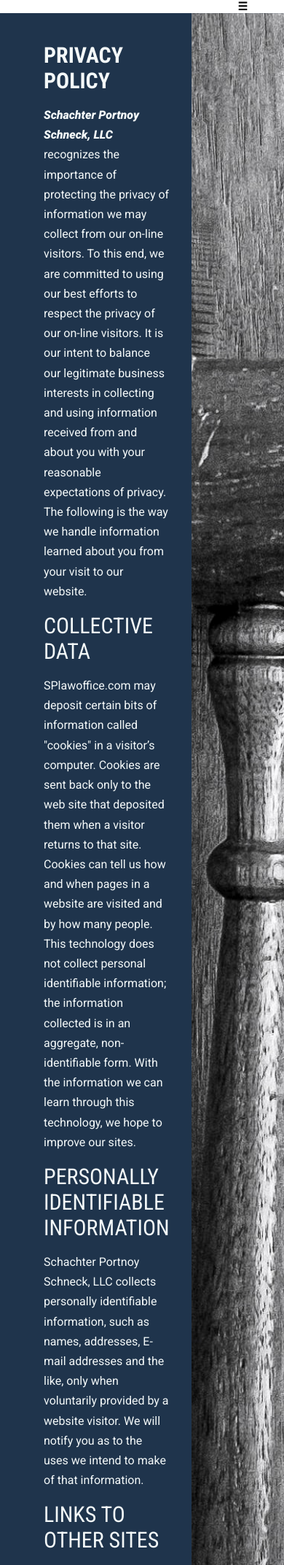
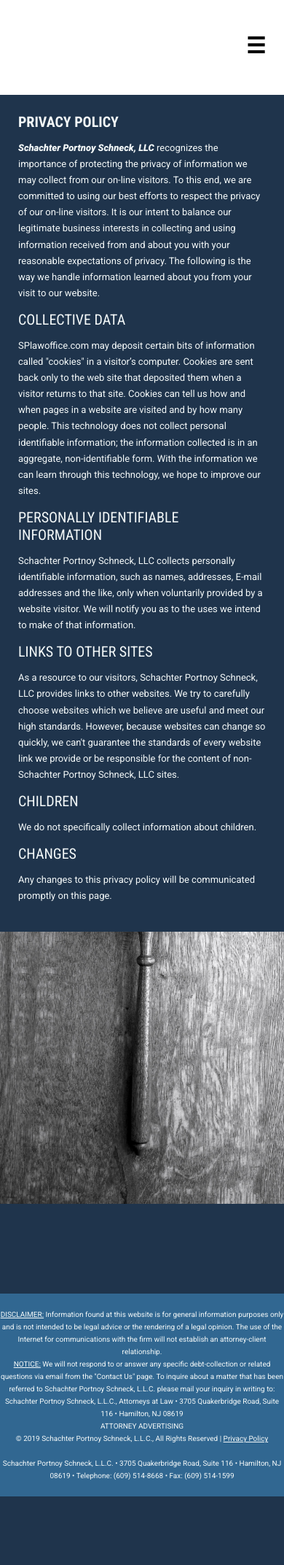
Before and after one commit to jessrichards1/jessrichards1.github.io, a PHP site: page /privacy.html in a window 390 px wide. Shown: the top 2145 px of the page at 73% size. After the commit the page ends 2051 px from the top, so only its background shows below. Run offline with PHP 8.4, Linux system fonts and the light colour scheme.

Commit message:
Update privacy.css

```diff
--- a/privacy.css
+++ b/privacy.css
@@ -24,7 +24,7 @@
 	width: 13%;
 	float: left;
 	margin-left: 60px;
-	margin-top: -20px;
+	margin-top: 25px;
 }
 
 .desktopnav{
@@ -234,13 +234,14 @@
 	text-decoration: underline;
 }
 
+
 .mobile{
   position:fixed;
   top:0px;
   width:100vw;
   height:100vh;
   z-index:10;
-  background-color:rgb(100,100,100);
+  background-color:#1F344C;
 	display: none;
 
 }
@@ -249,33 +250,451 @@
 	display: none;
 }
 
+.mobileExit{
+	font-family: 'Roboto', sans-serif;
+	font-weight: 300;
+	font-size: 30px;
+	text-align: center;
+padding:25px;
+background-color: #F4F9F9;
+margin: auto;
+display: block;
+color:#1F344C;
+}
+
+nav.mobile ul li{
+	font-family: 'Roboto Condensed', sans-serif;
+	font-weight: 700;
+  font-size: 30px;
+	text-align: center;
+	display: block;
+	padding-top: 20px;
+	margin-right: 20px;
+	color:#F4F9F9;
+}
+
+nav.mobile ul li a{
+	font-family: 'Roboto Condensed', sans-serif;
+	font-weight: 700;
+  font-size: 30px;
+	text-align: center;
+	display: block;
+	padding-top: 20px;
+	margin-right: 20px;
+	color:#F4F9F9;
+	text-decoration: none;
+}
+
+nav.mobile ul li a:hover{
+	font-family: 'Roboto Condensed', sans-serif;
+	font-weight: 700;
+  font-size: 30px;
+	text-align: center;
+	display: block;
+	padding-top: 20px;
+	margin-right: 20px;
+	color:#00B9D5;
+	text-decoration: none;
+}
 
 
-@media only screen and (max-width: 568px) {
+@media screen and (max-width: 1400px) {
 
-#title{
-	font-size: 30px;
-	text-align:left;
-	margin-left: 50px;
+.desktopnav{
+	font-size: 14px;
 }
-#bodycopy
-{
-	font-size: 16px;
+li{
+line-height: 2em;
+}
+}
+
+@media screen and (max-width: 1300px) {
+
+.desktopnav{
+	font-size: 14px;
+}
+li{
+line-height: 2em;
+}
+}
+
+
+@media screen and (max-width: 1200px) {
+
+.desktopnav{
+	margin: auto;
+	padding-top: 20px;
+	padding-bottom: 20px;
+	text-align: center;
+	font-size: 14px;
+	display: inline-block;
+	float: center;
+}
+
+li{
+	margin: auto;
+	float: center;
+	padding-right: 25px;
+	padding-left: 25px;
+	margin: auto;
 	line-height: 2em;
-	margin-left: 50px;
-	margin-right: 50px;
 }
+
+#logo{
+	float: center;
+	margin-left:500px;
+	display: block;
+	width: 15%;
+}
+}
+
+
+@media screen and (max-width: 1100px) {
+
+.desktopnav{
+	margin: auto;
+	padding-top: 20px;
+	padding-bottom: 20px;
+	text-align: center;
+	font-size: 13px;
+	display: inline-block;
+}
+
+li{
+	padding-right: 20px;
+	padding-left: 20px;
+	margin: auto;
+	line-height: 2em;
+}
+
+#logo{
+	float: center;
+	margin-left:450px;
+	display: block;
+	width: 15%;
+}
+}
+
+
+@media screen and (max-width: 1000px) {
+
+.desktopnav{
+	margin: auto;
+	padding-top: 20px;
+	padding-bottom: 20px;
+	text-align: center;
+	font-size: 13px;
+	display: inline-block;
+}
+
+li{
+	padding-right: 15px;
+	padding-left: 15px;
+	margin: auto;
+}
+
+#logo{
+	float: center;
+	margin-left:400px;
+	display: block;
+	width: 15%;
+}
+}
+
+@media screen and (max-width: 900px) {
+
+.desktopnav{
+	margin: auto;
+	padding-top: 20px;
+	padding-bottom: 20px;
+	text-align: center;
+	font-size: 12px;
+	display: inline-block;
+}
+
+li{
+	padding-right: 10px;
+	padding-left: 10px;
+	margin: auto;
+}
+
+#logo{
+	float: center;
+	margin-left:360px;
+	display: block;
+	width: 15%;
+}
+}
+
+
+@media screen and (max-width: 800px) {
+	.row {
+		display: block;
+	}
+
+	.column {
+	 display: block;
+	}
+
+	#image{
+		margin-top: 200PX;
+		margin-bottom: -400px;
+		bottom: 0px;
+		position: relative;
+		width: 100%;
+	}
+
+.blue-column span{
+	display: none;
+}
+
 .desktopnav{
 	display: none;
 }
 
 .mobileMenuButton{
-	font-family: 'Montserrat';
+	font-family: 'Roboto', sans-serif;
 	font-weight: 900;
-  font-size: 15px;
+  font-size: 30px;
 	text-align: right;
 	margin-right: 50px;
+	margin-top: 50px;
+	margin-bottom: 55px;
 	display: block;
 }
 
+#logo{
+	float: left;
+	margin-left: 60px;
+
+	margin-top: -18px;
+	width: 22%;
+
+
 }
+
+}
+
+
+
+
+@media screen and (max-width: 700px) {
+
+
+	#image{
+		margin-top: 200PX;
+		margin-bottom: -400px;
+		bottom: 0px;
+		position: relative;
+		width: 100%;
+	}
+
+
+
+.mobileMenuButton{
+	font-family: 'Roboto', sans-serif;
+	font-weight: 900;
+  font-size: 30px;
+	text-align: right;
+	margin-right: 50px;
+	margin-top: 45px;
+	margin-bottom: 50px;
+	display: block;
+}
+
+#logo{
+	padding-top: 4px;
+	width: 22%;
+
+}
+
+}
+
+
+
+@media screen and (max-width: 600px) {
+
+	#image{
+		margin-top: 150PX;
+		margin-bottom: -300px;
+		bottom: 0px;
+		position: relative;
+		width: 100%;
+	}
+
+
+
+#logo{
+	padding-top: 4px;
+	width: 27%;
+
+}
+
+}
+
+@media screen and (max-width: 500px) {
+
+	#image{
+		margin-top: 100PX;
+		margin-bottom: -250px;
+		bottom: 0px;
+		position: relative;
+		width: 100%;
+	}
+
+
+
+#logo{
+	padding-top: 4px;
+	width: 34%;
+	margin-left:40px;
+
+}
+nav.mobile ul li a{
+  font-size: 20px;
+}
+
+nav.mobile ul li a:hover{
+  font-size: 20px;
+}
+
+.mobileExit{
+	font-size: 20px;
+}
+
+.orange-column {
+	padding:40px;
+}
+.orange-column2 {
+	padding:40px;
+}
+
+}
+
+@media screen and (max-width: 425px) {
+
+	#introText{
+		font-size: 13px;
+	}
+	#introText2{
+		font-size: 13px;
+	}
+	.textColumn1 {
+font-size: 13px;
+	}
+	.textColumn2 {
+font-size: 13px;
+	}
+
+	h3 {
+		font-size: 20px;
+	}
+	h2 {
+		font-size: 20px;
+	}
+
+	#image{
+		margin-top: 100PX;
+		margin-bottom: -150px;
+		bottom: 0px;
+		position: relative;
+		width: 100%;
+	}
+
+
+
+#logo{
+	margin-bottom: 5px;
+	width: 40%;
+	margin-left:25px;
+
+}
+nav.mobile ul li a{
+  font-size: 20px;
+}
+
+nav.mobile ul li a:hover{
+  font-size: 20px;
+}
+.mobileMenuButton{
+	margin-right: 25px;
+}
+
+.mobileExit{
+	font-size: 20px;
+}
+
+.orange-column {
+	padding:25px;
+}
+.orange-column2 {
+	padding:25px;
+}
+
+}
+@media screen and (max-width: 375px) {
+
+
+#logo{
+	padding-top: px;
+	width: 40%;
+	margin-left:25px;
+
+}
+nav.mobile ul li a{
+  font-size: 20px;
+}
+
+nav.mobile ul li a:hover{
+  font-size: 20px;
+}
+.mobileMenuButton{
+	margin-right: 25px;
+}
+
+.mobileExit{
+	font-size: 20px;
+}
+
+.orange-column {
+	padding:25px;
+}
+.orange-column2 {
+	padding:25px;
+}
+
+}
+
+@media screen and (max-width: 320px) {
+
+
+
+#logo{
+	padding-top: px;
+	width: 50%;
+	margin-left:25px;
+
+}
+nav.mobile ul li a{
+  font-size: 15px;
+}
+
+nav.mobile ul li a:hover{
+  font-size: 15px;
+}
+.mobileMenuButton{
+	margin-right: 25px;
+}
+
+.mobileExit{
+	font-size: 15px;
+}
+
+.orange-column {
+	padding:25px;
+}
+.orange-column2 {
+	padding:25px;
+}
+
+}
```
